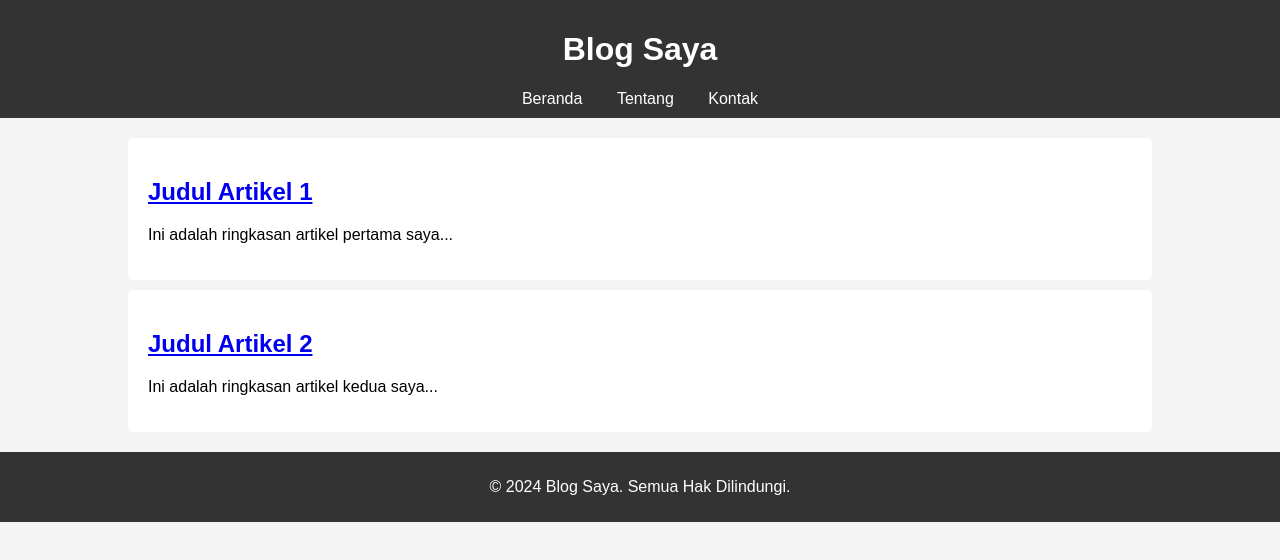
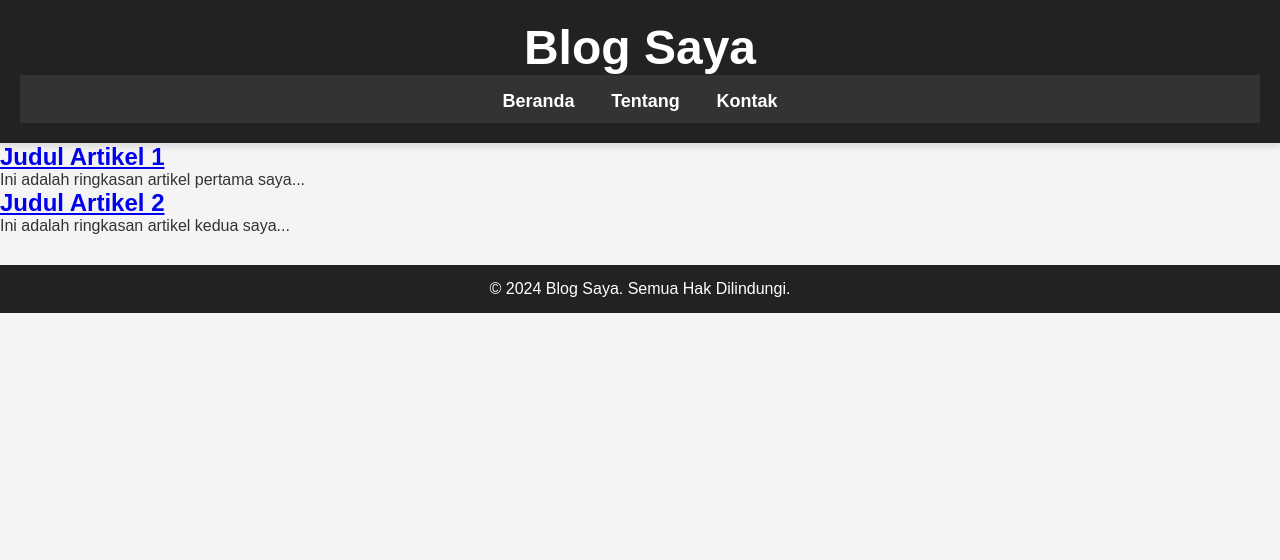
Before and after one commit to panjull27/blog-saya, a plain HTML site: page index.html in a window 1280 px wide. Drawn offline with Linux system fonts and the light colour scheme.

Commit message:
style.css

```diff
--- a/style.css
+++ b/style.css
@@ -1,39 +1,85 @@
-body {
-    font-family: Arial, sans-serif;
+/* Reset beberapa elemen */
+* {
     margin: 0;
     padding: 0;
-    background-color: #f4f4f4;
+    box-sizing: border-box;
+    font-family: 'Arial', sans-serif;
 }
 
+/* Styling untuk body */
+body {
+    background: #f4f4f4;
+    color: #333;
+}
+
+/* Header */
 header {
+    background: #222;
+    color: white;
+    padding: 20px;
+    text-align: center;
+    font-size: 24px;
+    font-weight: bold;
+    box-shadow: 0 4px 6px rgba(0, 0, 0, 0.1);
+}
+
+/* Navbar */
+nav {
     background: #333;
-    color: white;
     text-align: center;
     padding: 10px 0;
 }
 
 nav a {
     color: white;
+    text-decoration: none;
     margin: 0 15px;
-    text-decoration: none;
+    font-size: 18px;
+    transition: 0.3s;
 }
 
-main {
-    width: 80%;
-    margin: 20px auto;
+nav a:hover {
+    border-bottom: 2px solid #f39c12;
 }
 
-article {
+/* Container Artikel */
+.container {
+    max-width: 800px;
+    margin: 30px auto;
+    padding: 20px;
+}
+
+/* Card Artikel */
+.card {
     background: white;
     padding: 20px;
-    margin-bottom: 10px;
-    border-radius: 5px;
+    border-radius: 10px;
+    box-shadow: 0 4px 8px rgba(0, 0, 0, 0.1);
+    margin-bottom: 20px;
+    transition: transform 0.3s ease, box-shadow 0.3s ease;
 }
 
+.card:hover {
+    transform: translateY(-5px);
+    box-shadow: 0 6px 12px rgba(0, 0, 0, 0.15);
+}
+
+/* Judul Artikel */
+.card h2 a {
+    color: #2c3e50;
+    text-decoration: none;
+    transition: 0.3s;
+}
+
+.card h2 a:hover {
+    color: #f39c12;
+}
+
+/* Footer */
 footer {
+    background: #222;
+    color: white;
     text-align: center;
-    padding: 10px;
-    background: #333;
-    color: white;
-    position: relative;
+    padding: 15px 0;
+    margin-top: 30px;
 }
```
